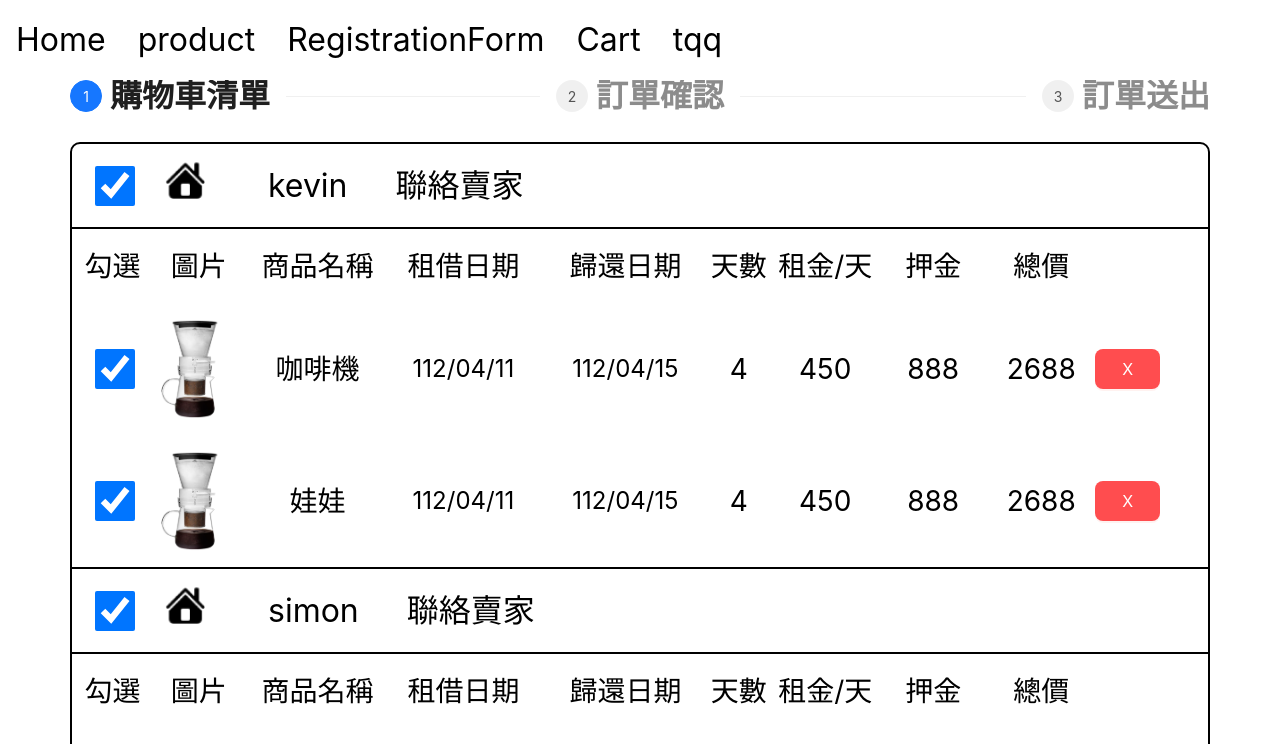
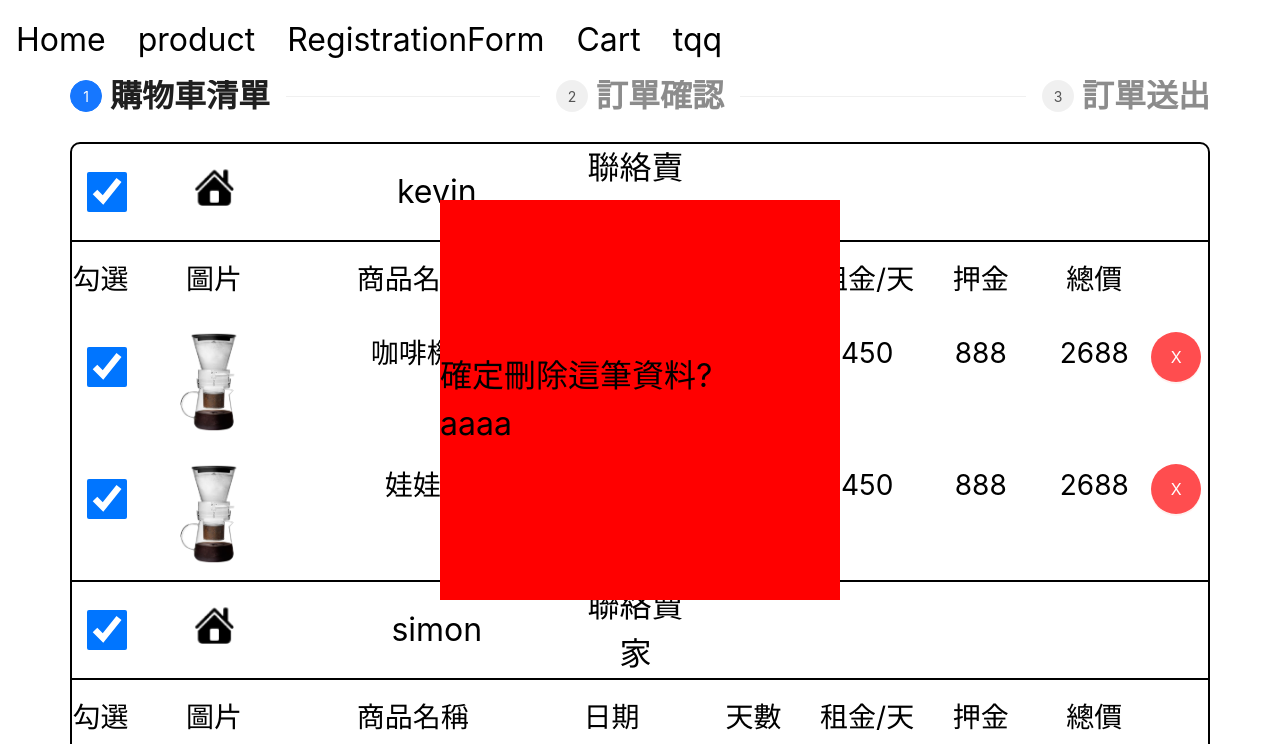
Before and after one commit to tina0821/qqqhire, a React (Create React App) app in the folder client/: page /cart in a window 1280 px wide. Shown: the top 744 px of the page. Built offline with nearby package versions, Linux system fonts and the light colour scheme.

Commit message:
刪除按鈕

```diff
--- a/client/src/components/cart/cart.jsx
+++ b/client/src/components/cart/cart.jsx
@@ -1,14 +1,17 @@
 import React, { Component } from "react";
 import { ConfigProvider } from "antd";
 import { Button, message, Steps } from "antd";
+import {onLogin,checkLogin,logOut} from '../cookie/cookie'
 
 // import { BrowserRouter as Router, Routes, Route, Link } from 'react-router-dom';
 import ShopingCart from "./shopingCart/index";
 import "dayjs/locale/zh-cn";
 import zhCN from "antd/locale/zh_TW";
+import DeletePrompt from "./shopingCart/productInfo/deletePrompt/deletePrompt";
 import './css/css.css'
 
 Object.prototype.isComplete=0
+
 class Cart extends Component {
   state = {
     date: undefined,
@@ -104,7 +107,6 @@ class Cart extends Component {
         isComplete: 1,
       },
     ],
-    new:0
   };
 
   render() {
@@ -145,6 +147,7 @@ class Cart extends Component {
                   結帳
                 </Button>
               )}
+              <DeletePrompt/>
             </div>
           </div>
           <div className="d-none">sss</div>
--- a/client/src/components/cart/css/css.css
+++ b/client/src/components/cart/css/css.css
@@ -38,7 +38,7 @@ ul {
 }
 .gridActive {
   display: grid;
-  grid-template-columns: 6% 10% 12% 15% 15% 6% 10% 10% 10% 6%;
+  grid-template-columns: 5% 15% 20% 15% 10% 10% 10% 10% 5%;
 }
 .gridActive2 {
   display: grid;
--- /dev/null
+++ b/client/src/components/cart/shopingCart/productInfo/deletePrompt/deletePrompt.js
@@ -0,0 +1,13 @@
+//刪除購物車商品視窗
+import React, { Component } from 'react';
+class DeletedPrompt extends Component {
+    render() {
+        return (
+            <div style={{display:'flex',justifyContent:'center',alignItems:'center',top:'50vh',left:'50%',marginLeft:'-200px',marginTop:'-200px',width:'400px',position:'absolute',height:'400px',backgroundColor:'red'}}>
+                <div className='col-12 d-flex flex-wrap'><div className='col-12'>確定刪除這筆資料?</div><div className='col-12'>aaaa</div></div>
+            </div>
+        );
+    }
+}
+
+export default DeletedPrompt;
--- a/client/src/components/cart/shopingCart/productInfo/productInfo.jsx
+++ b/client/src/components/cart/shopingCart/productInfo/productInfo.jsx
@@ -8,9 +8,7 @@ class ProductInfo extends Component {
         {this.props.data.map((item, index) => {
           return (
             <React.Fragment key={item.cMID}>
-              <div
-                className="gridActive justify-content-between align-items-center ps-2 pe-5 pt-3 pb-3 cartFontSize"
-              >
+              <div className="gridActive pt-3 pb-3 cartFontSize">
                 <input
                   type="checkbox"
                   className="imgActive"
@@ -25,19 +23,30 @@ class ProductInfo extends Component {
                     );
                   }}
                 />
-                <img
-                  className="img100"
-                  src={item.images}
-                  alt="aa"
-                />
+                <div className="d-flex justify-content-center">
+                  <img className="img100" src={item.images} alt="aa" />
+                </div>
                 <div>{item.productName}</div>
-                <div className="dateFontSize">{item.rentStart}</div>
-                <div className="dateFontSize">{item.rentEnd}</div>
+                <div className="dateFontSize">
+                  {item.rentStart}
+                  <br />~{item.rentEnd}
+                </div>
                 <div>{item.day}</div>
                 <div>{item.rent}</div>
                 <div>{item.deposit}</div>
                 <div>{item.total}</div>
-                <Button className="" type="primary" size="large" danger={true} onClick={(a)=>{this.props.deleteItem(a)}} >X</Button>
+                <Button
+                  type="primary"
+                  shape="round"
+                  size="large"
+                  danger={true}
+                  onClick={(a) => {
+                    this.props.deleteItem(a);
+                  }}
+                  style={{borderRadius:'50px',width:'50px',height:'50px'}}
+                >
+                  X
+                </Button>
               </div>
             </React.Fragment>
           );
--- a/client/src/components/cart/shopingCart/shopingCart.jsx
+++ b/client/src/components/cart/shopingCart/shopingCart.jsx
@@ -9,7 +9,7 @@ class ShopingCart extends Component {
         {this.props.data.map((item,index) => {
           return (
             <div key={item.productAccount}>
-              <div className="d-flex ps-2 pe-5 align-items-center">
+              <div className="gridActive align-items-center">
                 <input
                   className="imgActive"
                   type="checkbox"
@@ -29,12 +29,11 @@ class ShopingCart extends Component {
                 <div className="ps-5">聯絡賣家</div>
               </div>
               <div className="likeHr d-flex" ></div>
-              <div className="gridActive justify-content-between align-items-center ps-2 pe-5 pt-3 pb-3 align-item[i]s-center cartFontSize" >
+              <div className="gridActive pt-3 pb-3 cartFontSize" >
               <div>勾選</div>
               <div>圖片</div>
               <div>商品名稱</div>
-              <div>租借日期</div>
-              <div>歸還日期</div>
+              <div>日期</div>
               <div>天數</div>
               <div>租金/天</div>
               <div>押金</div>
--- /dev/null
+++ b/client/src/components/cookie/cookie.js
@@ -0,0 +1,21 @@
+import cookie from 'react-cookies'
+
+//登入成功後將帳號PK當cookie給網站驗證
+export var onLogin = (useraccount) => {
+    cookie.save('account',useraccount,{
+        maxAge:60*60*24*5,
+        path:'/'
+    })
+}
+
+//邀求回傳cookie，如沒有可以轉跳登入頁面
+export var checkLogin = () => {
+    return(
+        cookie.load('account')?cookie.load('account'):undefined
+    )
+}
+
+//登出後刪除cookie功能
+export var logOut = () => {
+    cookie.remove('account')
+}
```
Also changed, not shown: client/package.json (+4 -3 lines), 2 other files (tests, documents, lock files or other folders).
